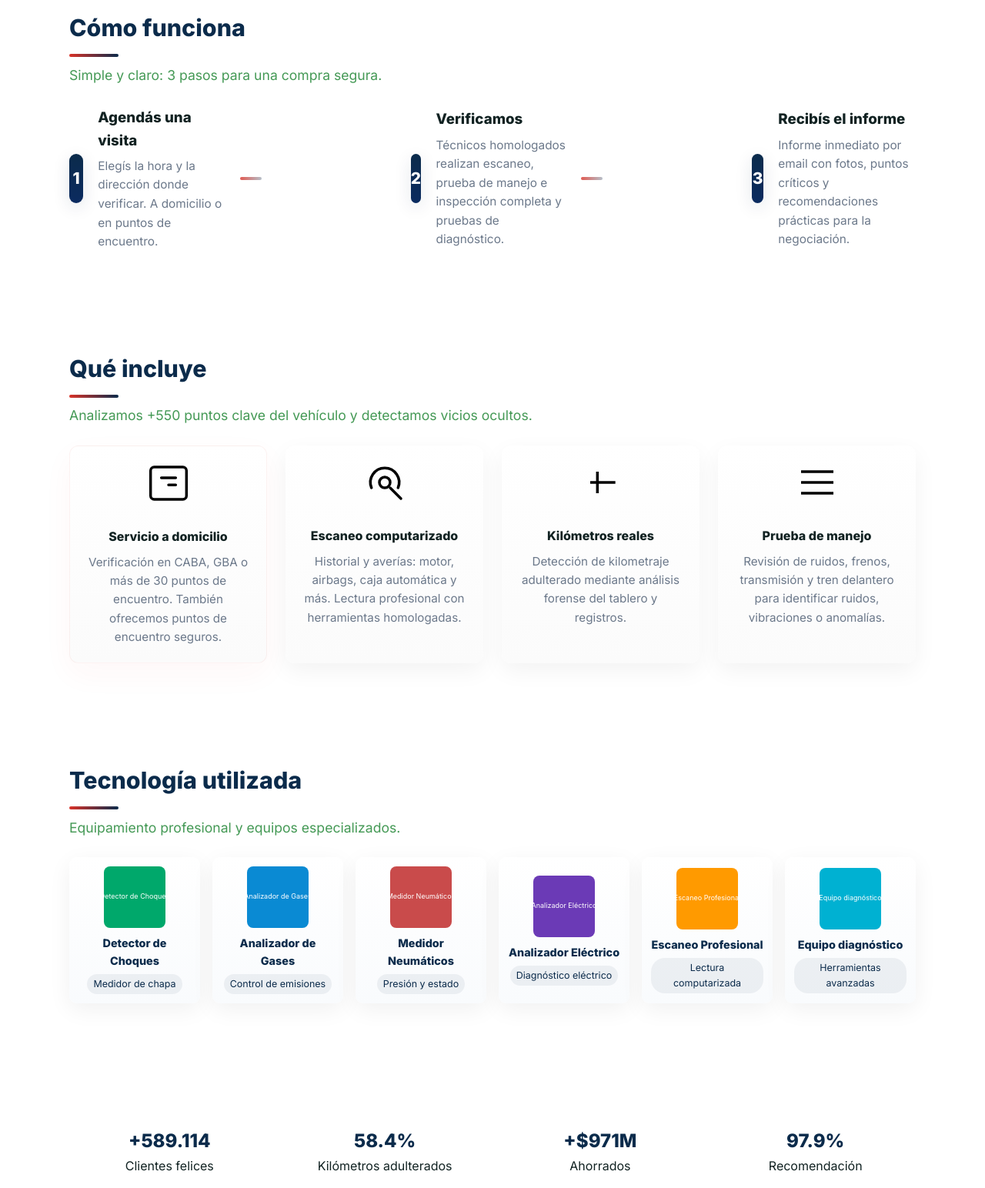
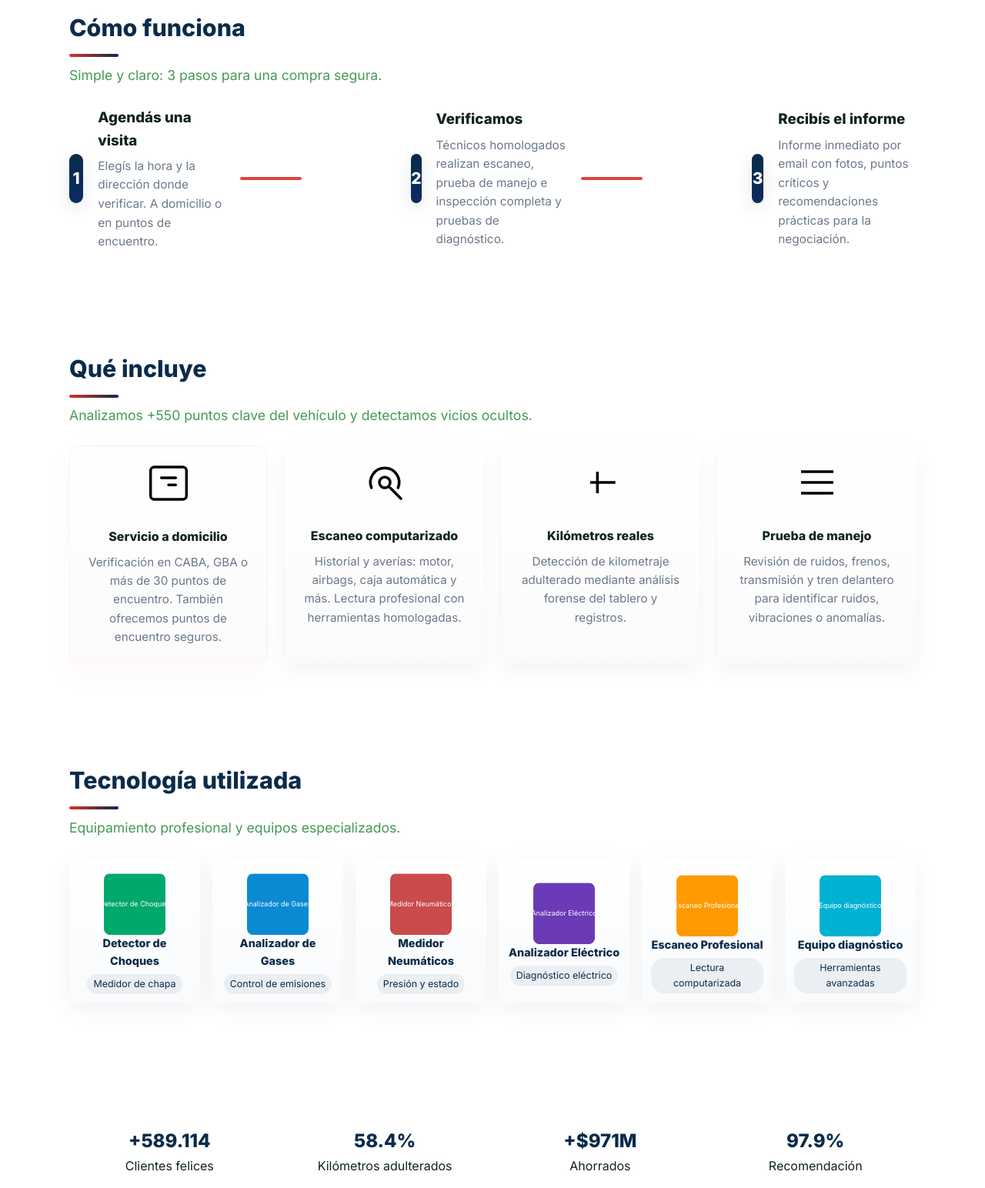
Before and after one commit to david2987/akina, a PHP site: page / in a window 1280 px wide. Shown: the part 720-2264 px from the top of the page at 77% size. Run offline with PHP 8.4, Linux system fonts and the light colour scheme.

Commit message:
Add micro-animations: connector SVG drawing, pop/float for step icons and tech-cards; updated reveal handling

```diff
--- a/landing/assets/css/styles.css
+++ b/landing/assets/css/styles.css
@@ -72,6 +72,7 @@
 .tech-grid { gap: 1rem; }
 .tech-card{ position:relative; border-radius:10px; overflow:hidden; background:linear-gradient(180deg,#fff,#f9fbfd); padding:12px; display:flex; align-items:center; justify-content:center; flex-direction:column; box-shadow: 0 8px 30px rgba(2,6,23,0.06); transition: transform .2s ease, box-shadow .2s ease }
 .tech-card img{ width:80px; height:80px }
+.tech-card img.float-slow{ animation: floatUp 6s ease-in-out infinite }
 .tech-card figcaption{ display:block; text-align:center; margin-top:8px; font-size:.9rem; color:var(--muted) }
 .tech-card figcaption strong{ display:block; color:var(--navy); font-weight:700 }
 .tech-card .tag{ display:inline-block; margin-top:6px; padding:3px 8px; background:rgba(11,43,75,0.06); color:var(--navy); border-radius:18px; font-size:0.78rem }
@@ -134,6 +135,36 @@
 .reveal { opacity:0; transform: translateY(12px); transition: all .7s cubic-bezier(.15,.8,.2,1); }
 .reveal.show { opacity:1; transform: translateY(0px); }
 
+/* Micro-animations */
+@keyframes popIn { 0% { transform: scale(.85); opacity: 0; } 60% { transform: scale(1.06); opacity: 1 } 100% { transform: scale(1); } }
+@keyframes floatUp { 0% { transform: translateY(10px) } 50% { transform: translateY(0) } 100% { transform: translateY(10px) } }
+@keyframes drawLine { from { stroke-dashoffset: 1000 } to { stroke-dashoffset: 0 } }
+@keyframes fadeSlideIn { from { transform: translateY(12px); opacity: 0 } to { transform: translateY(0); opacity: 1 } }
+
+.play-pop { animation: popIn .5s cubic-bezier(.2,.9,.22,1) both }
+.float-slow { animation: floatUp 4s ease-in-out infinite }
+.play-slide { animation: fadeSlideIn .6s cubic-bezier(.2,.9,.22,1) both }
+
+/* small optimization and hover */
+.step-icon{ will-change: transform; transform-origin:center; }
+.step-icon:hover{ transform: scale(1.03); }
+.tech-card .play-pop{ animation: popIn .45s cubic-bezier(.2,.9,.22,1) both }
+
+/* connector SVG stroke */
+.connector-svg path{ stroke: rgba(217,50,40,0.9); stroke-width: 4; fill:none; stroke-linecap: round; stroke-linejoin: round; stroke-dasharray: 1000; stroke-dashoffset: 1000 }
+.connector-svg.play path{ animation: drawLine 1s ease forwards }
+.connector-svg{ display:block }
+
+/* tech-card icon micro-animation */
+.tech-card img{ transition: transform .28s cubic-bezier(.16,.8,.2,1); }
+.tech-card:hover img{ transform: rotate(-6deg) scale(1.06) }
+.tech-card .tag{ transition: transform .18s ease, opacity .2s ease }
+.tech-card:hover .tag{ transform: translateY(-2px); opacity: 0.95 }
+
+/* steps icon pop on reveal */
+.step-icon.play-pop{ animation: popIn .52s cubic-bezier(.22,.9,.28,1) both }
+
+
 /* Subtle glass overlay on hero */
 .hero::after { content: ''; position:absolute; inset:0; background: linear-gradient(180deg, rgba(11,43,75,0.55), rgba(217,50,40,0.12)); z-index:0; mix-blend-mode:multiply }
 
--- a/landing/assets/js/app.js
+++ b/landing/assets/js/app.js
@@ -13,11 +13,32 @@
   });
 
   // Reveal on scroll
-  const reveals = document.querySelectorAll('.reveal, .card, .feature-card, .number-block');
+  const reveals = document.querySelectorAll('.reveal, .card, .feature-card, .number-block, .step-icon, .connector-svg, .tech-card, .step, .review');
   const observer = new IntersectionObserver(entries => {
     entries.forEach(entry => {
       if (entry.isIntersecting) {
-        entry.target.classList.add('show');
+        const el = entry.target;
+        el.classList.add('show');
+        // play pop on step icons
+        if (el.classList.contains('step-icon')) {
+          el.classList.add('play-pop');
+        }
+        // animate connector SVGs
+        if (el.classList && el.classList.contains('connector-svg')) {
+          el.classList.add('play');
+        }
+        // tech-card animation
+        if (el.classList && el.classList.contains('tech-card')) {
+          el.classList.add('play-slide');
+          const img = el.querySelector('img');
+          img && img.classList.add('play-pop');
+          // float-slow micro-motion
+          img && img.classList.add('float-slow');
+        }
+        // review slide animation
+        if (el.classList && el.classList.contains('review')) {
+          el.classList.add('active');
+        }
       }
     });
   }, { threshold: 0.12 });
--- a/landing/index.html
+++ b/landing/index.html
@@ -68,7 +68,9 @@
           </div>
         </div>
         <div class="step">
-          <div class="connector"></div>
+          <svg class="connector-svg" width="80" height="12" viewBox="0 0 80 4" xmlns="http://www.w3.org/2000/svg" aria-hidden="true">
+            <path d="M2 2 L78 2" stroke="rgba(217,50,40,0.9)" stroke-width="4" stroke-linecap="round" />
+          </svg>
         </div>
         <div class="step">
           <div class="step-icon">2</div>
@@ -78,7 +80,9 @@
           </div>
         </div>
         <div class="step">
-          <div class="connector"></div>
+          <svg class="connector-svg" width="80" height="12" viewBox="0 0 80 4" xmlns="http://www.w3.org/2000/svg" aria-hidden="true">
+            <path d="M2 2 L78 2" stroke="rgba(217,50,40,0.9)" stroke-width="4" stroke-linecap="round" />
+          </svg>
         </div>
         <div class="step">
           <div class="step-icon">3</div>
```
